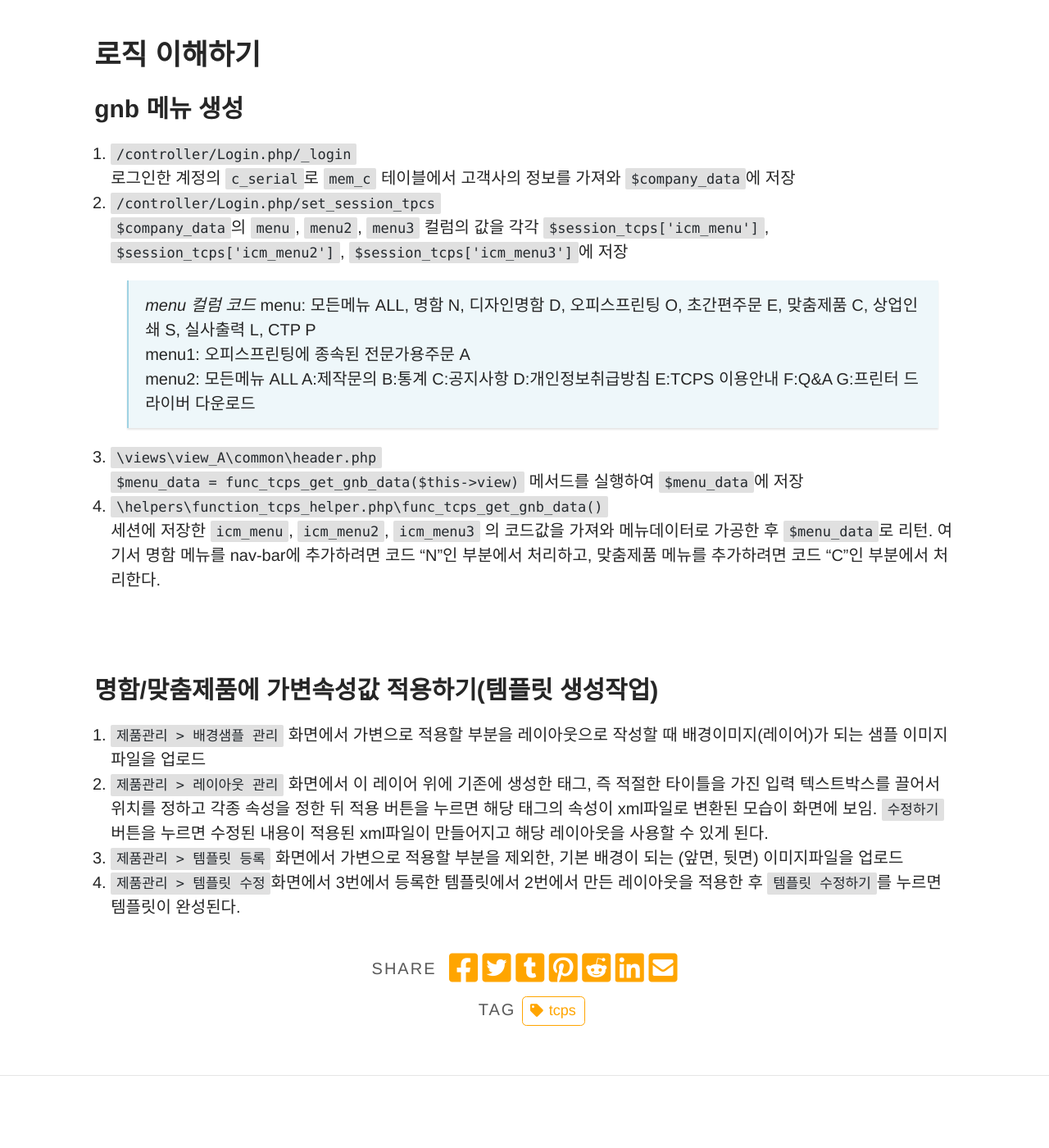
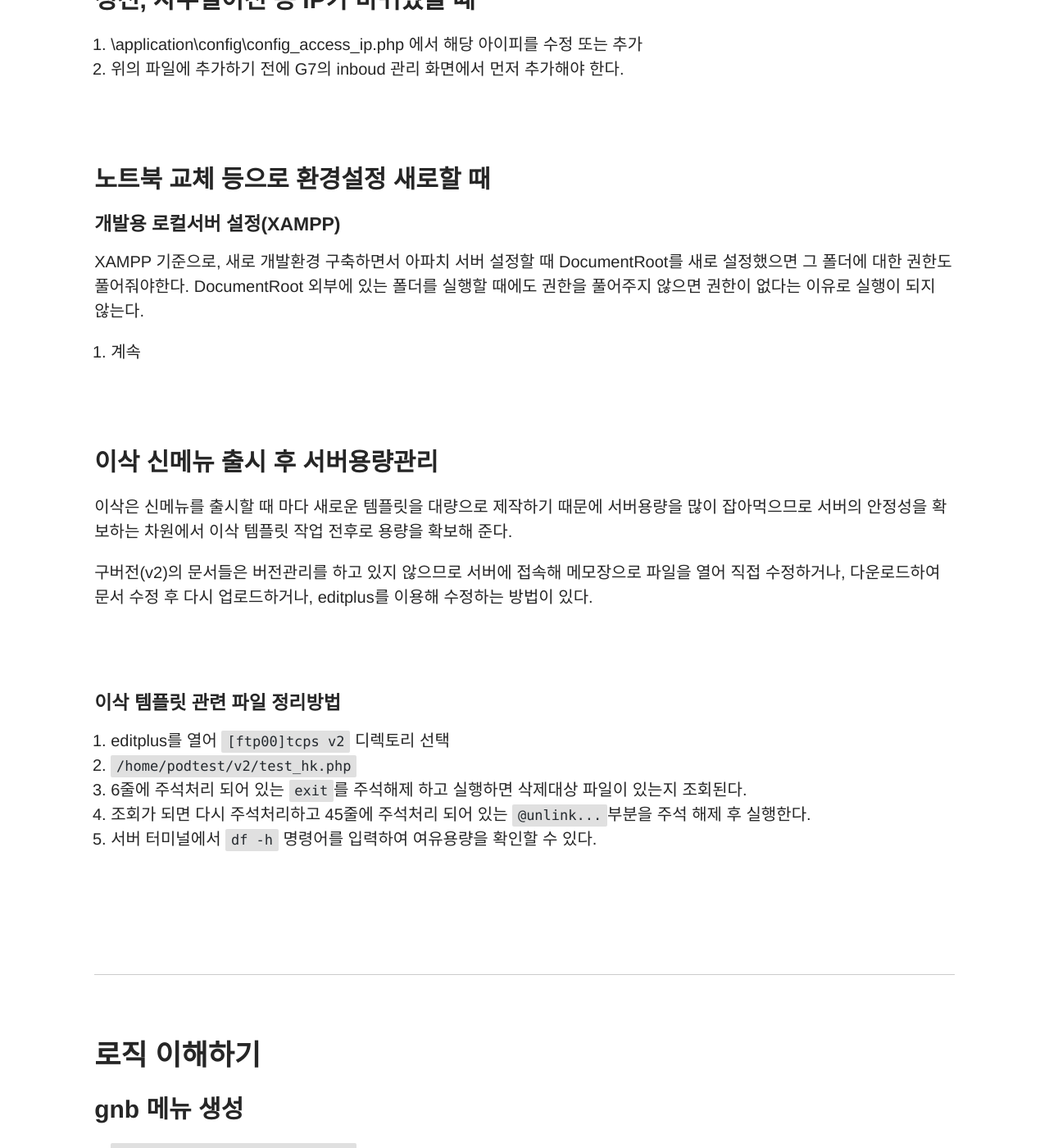
Before and after one commit to fffight88/fffight88.github.io, a Jekyll site: the page built from _jobdetail/tcps-management.md, in a window 1280 px wide and 1400 px high, scrolled down 9924 px. Shown: the whole window at 82% size. Built offline with Jekyll 4.4.1, drawn with Linux system fonts in a browser that asks for light colours; a script that is not in the unit is left out; comment, search, counter and statistics services are not loaded; some of the changed text lies outside the part shown.

Commit message:
포스트 수정

```diff
--- a/_jobdetail/tcps-management.md
+++ b/_jobdetail/tcps-management.md
@@ -18,7 +18,7 @@
 	- [웹 접속주소](#웹-접속주소)
 	- [개발서버](#개발서버)
 - [주기적](#주기적)
-	- [나의 위대한 할일](#나의-위대한-할일)
+	- [서버용량관리 - TRASH 폴더 내의 파일 정리](#서버용량관리---trash-폴더-내의-파일-정리)
 - [요청있을 때](#요청있을-때)
 	- [TCPS 외부아이피 접속 허용방법](#tcps-외부아이피-접속-허용방법)
 	- [새로운 DB계정 생성](#새로운-db계정-생성)
@@ -44,6 +44,9 @@
 		- [오피스디포 리다이렉트](#오피스디포-리다이렉트)
 	- [정전, 사무실이전 등 IP가 바뀌었을 때](#정전-사무실이전-등-ip가-바뀌었을-때)
 	- [노트북 교체 등으로 환경설정 새로할 때](#노트북-교체-등으로-환경설정-새로할-때)
+		- [개발용 로컬서버 설정(XAMPP)](#개발용-로컬서버-설정xampp)
+	- [이삭 신메뉴 출시 후 서버용량관리](#이삭-신메뉴-출시-후-서버용량관리)
+		- [이삭 템플릿 관련 파일 정리방법](#이삭-템플릿-관련-파일-정리방법)
 - [로직 이해하기](#로직-이해하기)
 	- [gnb 메뉴 생성](#gnb-메뉴-생성)
 	- [명함/맞춤제품에 가변속성값 적용하기(템플릿 생성작업)](#명함맞춤제품에-가변속성값-적용하기템플릿-생성작업)
@@ -57,6 +60,7 @@
 ## 접속정보
 
 ### TCPS 웹서버(AWS EC2)
+
 - 서버아이피    : 52.79.207.19
 - 서버계정      : root
 - 암호         : xkfkdkagh1! (타라암호1!)
@@ -65,11 +69,13 @@
 <br>
 
 ### TCPS v3
+
 - git repository : http://gitlab.openprintmarket.com:8090/hkkim/tcps_home_test.git
 <br>
 <br>
 
 ### DB서버(AWS EC2, 웹서버와 같은 인스턴스)
+
 - DB 호스트주소 : localhost
 - DB 계정 : root
 - 암호 : xkfkdkagh1! (타라암호1!) -> ***root계정의 패스워드를 바꿨을 때에는 /home/podtest/cron/db_backup.php 내에서도 바꿔줘야 함***
@@ -82,6 +88,7 @@
 <br>
 
 ### 웹 접속주소
+
 - 고객사(구버전 = v2)
   - [https://btb.tarapod.co.kr:8443/고객사코드](https://btb.tarapod.co.kr:8443/namsan)
   - 고객사코드_admin / test$
@@ -95,6 +102,7 @@
 <br>
 
 ### 개발서버
+
 - 웹서버(EC2)
   - 웹 접속주소 : [http://tcpsv3.openprintmarket.com/namsan](http://tcpsv3.openprintmarket.com/namsan)
   - 아이피 : 52.68.111.103
@@ -114,7 +122,15 @@
 
 ## 주기적
 
-### 나의 위대한 할일
+### 서버용량관리 - TRASH 폴더 내의 파일 정리
+
+1. `/data/TRASH/`
+2. 아마 당일과 이틀 전까지의 작업 파일만 날짜별 폴더로 저장이 되어있고 3일이 지난 파일은 자동으로 삭제되는 것 같다.
+3. 한번씩 생산팀의 작업량이 평소보다 훨씬 많은 날이 있는데 이 때는 수십기가에서 100기가 단위씩 용량을 차지하기도 하므로, 가끔씩 서버 용량을 체크해야 한다.
+4. 매주 월요일 아침 8시가 되면 서버 현황 레포트가 메일로 오니 여기서 남은 용량을 체크할 수 있다.
+
+<br>
+<br>
 
 <br>
 
@@ -126,7 +142,11 @@
 
 ### TCPS 외부아이피 접속 허용방법
 
+<br>
+<br>
+
 ### 새로운 DB계정 생성
+
 새로운 파트너사 DB연동 등으로 계정을 새로 만들어야 할 때가 있는데, 현재 쿼리 또는 SQLyog의 기능으로 계정을 생성하려 하면 오류가 발생하면서 되지 않는다(테이블 컬럼의 수가 맞지 않다고 하는데 업그레이드를 한참 안해서인 것으로 생각됨).
 
 1. `tcps_production` DB에 접속
@@ -135,6 +155,8 @@
 4. 이제 새 연결 메뉴를 열고 MySQL Host Address 에 52.79.207.19, 포트번호에 3306을 입력하고 테스트 연결을 눌러서 'Successful!' 메세지가 뜨면 계정생성은 완료
 5. 생성한 계정에 특정 DB에만 접근할 수 있도록 권한을 주고 싶다면 `mysql.db` 테이블에서 Host=접속계정 외부IP, Db=DB명, User=계정명 입력 후 나머지 컬럼들에서 그 DB에 대한 권한을 설정할 수 있는데 주문데이터를 주고받는 정도라면 SIUD 권한 정도만 줘도 괜찮다.
 
+<br>
+<br>
 
 ### gnb에 맞춤제품 메뉴 추가하고 제품 등록하기(청년다방, 브레댄코, ...)
 
@@ -168,6 +190,7 @@
 <br>
 
 ### 맞춤제품(TPA013) gnb 메뉴 등록이 처음인 고객사
+
 작업의 순서는 다음과 같다.
 
 > `application/config/config_tcps.php`에 메뉴 이름과 그 메뉴에 들어갈 제품의 POA코드 등록 >>
@@ -259,9 +282,11 @@
 <br>
 
 ### 특정 제품만 안될 때
+
 다른 제품들은 주문까지 문제없이 잘 되는데 특정 제품만이 안되는 경우
 
 #### 배경이미지
+
 개발자모드에서 에러 원인을 확인했을 때 pdf 버전이 높다는 식의 메세지가 나오면 배경이미지로 올린 pdf파일의 버전이 1.4버전보다 높은 경우이다.
 
 1. 해당 템플릿의 수정일자를 보고 최근에 수정사항이 있었는지 확인
@@ -320,9 +345,34 @@
 
 ### 노트북 교체 등으로 환경설정 새로할 때
 
-* XAMPP 기준으로, 새로 개발환경 구축하면서 아파치 서버 설정할 때 DocumentRoot를 새로 설정했으면 그 폴더에 대한 권한도 풀어줘야한다. DocumentRoot 외부에 있는 폴더를 실행할 때에도 권한을 풀어주지 않으면 권한이 없다는 이유로 실행이 되지 않는다.
+#### 개발용 로컬서버 설정(XAMPP)
 
-1.
+XAMPP 기준으로, 새로 개발환경 구축하면서 아파치 서버 설정할 때 DocumentRoot를 새로 설정했으면 그 폴더에 대한 권한도 풀어줘야한다. DocumentRoot 외부에 있는 폴더를 실행할 때에도 권한을 풀어주지 않으면 권한이 없다는 이유로 실행이 되지 않는다.
+
+1. 계속
+
+<br>
+<br>
+
+### 이삭 신메뉴 출시 후 서버용량관리
+
+이삭은 신메뉴를 출시할 때 마다 새로운 템플릿을 대량으로 제작하기 때문에 서버용량을 많이 잡아먹으므로 서버의 안정성을 확보하는 차원에서 이삭 템플릿 작업 전후로 용량을 확보해 준다.
+
+구버전(v2)의 문서들은 버전관리를 하고 있지 않으므로 서버에 접속해 메모장으로 파일을 열어 직접 수정하거나, 다운로드하여 문서 수정 후 다시 업로드하거나, editplus를 이용해 수정하는 방법이 있다.
+
+<br>
+<br>
+
+#### 이삭 템플릿 관련 파일 정리방법
+
+1. editplus를 열어 `[ftp00]tcps v2` 디렉토리 선택
+2. `/home/podtest/v2/test_hk.php`
+3. 6줄에 주석처리 되어 있는 `exit`를 주석해제 하고 실행하면 삭제대상 파일이 있는지 조회된다.
+4. 조회가 되면 다시 주석처리하고 45줄에 주석처리 되어 있는 `@unlink...`부분을 주석 해제 후 실행한다.
+5. 서버 터미널에서 `df -h` 명령어를 입력하여 여유용량을 확인할 수 있다.
+
+<br>
+<br>
 
 <br>
 
```
